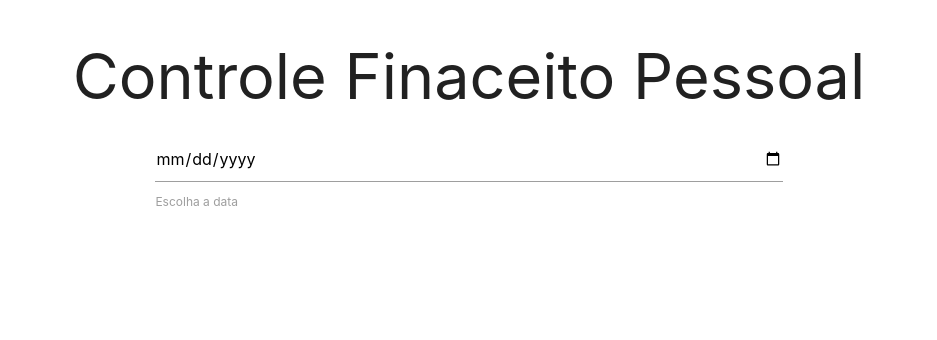
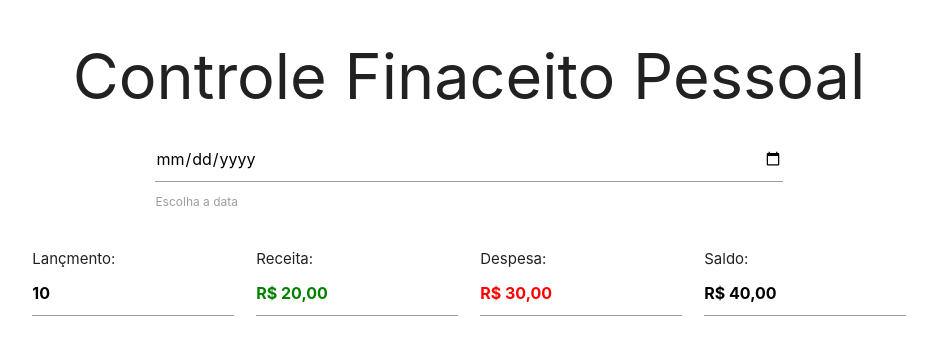
Before and after one commit to jessicaperuggia/controleFinaceiroPessoal, a React (Create React App) app in the folder client/: page / in a window 1280 px wide. Shown: the top 340 px of the page, without its empty margins (171-1108 px from the left). Built offline with nearby package versions, Linux system fonts and the light colour scheme.

Commit message:
creating InputReadOnly component and api folder

```diff
--- a/client/src/App.js
+++ b/client/src/App.js
@@ -1,13 +1,26 @@
-import React from 'react';
+import React, { useState } from 'react';
 import MonthPeriod from './components/MonthPeriod';
+import { formatNumber, formatMoney } from './helpers/formatters';
+import InputReadOnly from './components/InputReadOnly';
+
 
 export default function App() {
+  const [entry, setEntry] = useState(10);
+  const [revenue, setRevenue] = useState(20);
+  const [cost, setCost] = useState(30);
+  const [balance, setBalance] = useState(40);
   return (
     <div className='container'>
       <h1 className='center'>Controle Finaceito Pessoal</h1>
       <div className='row'>
         <MonthPeriod />
       </div>
+      <div className='row'>
+        <InputReadOnly lable='Lançmento:' value={formatNumber(entry)} />
+        <InputReadOnly lable='Receita:' value={formatMoney(revenue)} color='green' />
+        <InputReadOnly lable='Despesa:' value={formatMoney(cost)} color='red' />
+        <InputReadOnly lable='Saldo:' value={formatMoney(balance)} />
+      </div>
     </div>
   );
 }
--- /dev/null
+++ b/client/src/components/InputReadOnly.js
@@ -0,0 +1,15 @@
+import React from 'react'
+
+export default function InputReadOnly(props) {
+    const { lable, value, color = 'black' } = props;
+    const id = 'input' + lable;
+
+    return (
+        <div className='input-field col s12 m6 l3'>
+            <lable className='active' htmlFor={id}>
+                {lable}
+            </lable>
+            <input type='text' id={id} readOnly value={value} style={{ color, fontWeight: 'bold' }} />
+        </div>
+    );
+}
```
Also changed, not shown: client/src/api/apiService.js (renamed from client/src/helpers/apiService.js).
